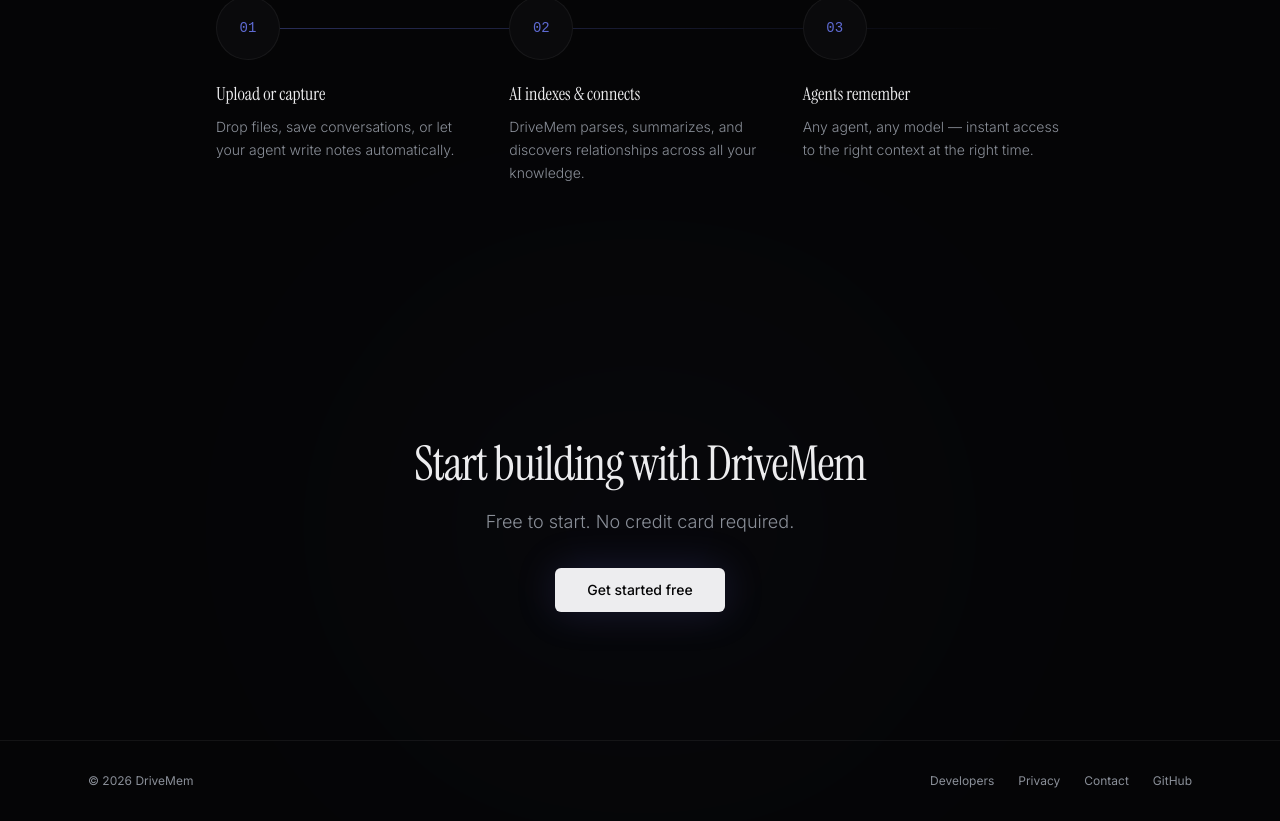
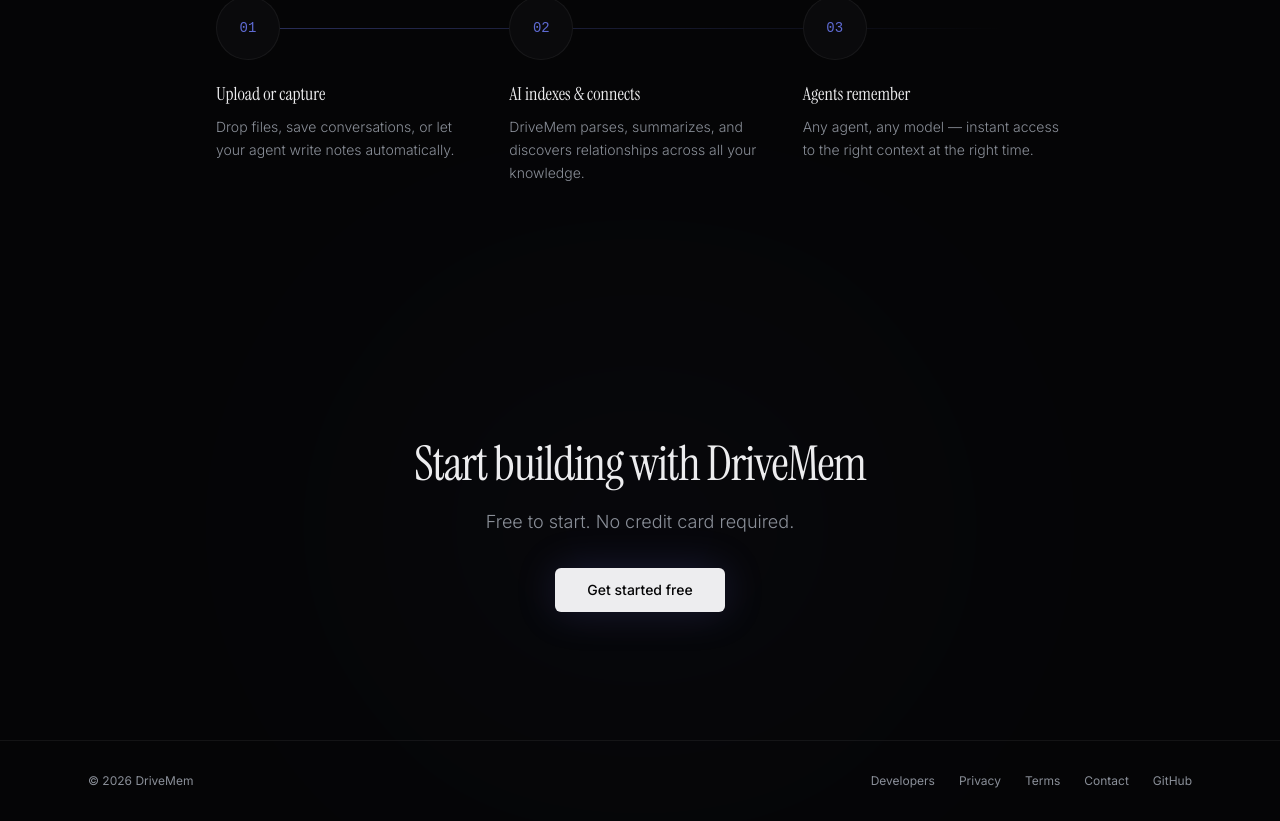
Before and after one commit to DriveMem/drivemem, a Next.js app in the folder apps/web/: page / in a window 1280 px wide. Shown: the part 1955-2776 px from the top of the page. Built offline with nearby package versions, Linux system fonts and the light colour scheme.

Commit message:
feat: add Terms link to Landing footer (UX #218)

```diff
--- a/apps/web/src/app/page.tsx
+++ b/apps/web/src/app/page.tsx
@@ -469,6 +469,7 @@ export default function LandingPage() {
           <div className="flex gap-6">
             <Link href="/developers" className="hover:text-[#EDEDEF] transition-colors">Developers</Link>
             <Link href="/privacy" className="hover:text-[#EDEDEF] transition-colors">Privacy</Link>
+            <Link href="/terms" className="hover:text-[#EDEDEF] transition-colors">Terms</Link>
             <a href="mailto:support@drivemem.cloud" className="hover:text-[#EDEDEF] transition-colors">Contact</a>
             <a href="https://github.com/yufuche1/ai-drive" className="hover:text-[#EDEDEF] transition-colors">GitHub</a>
           </div>
```
